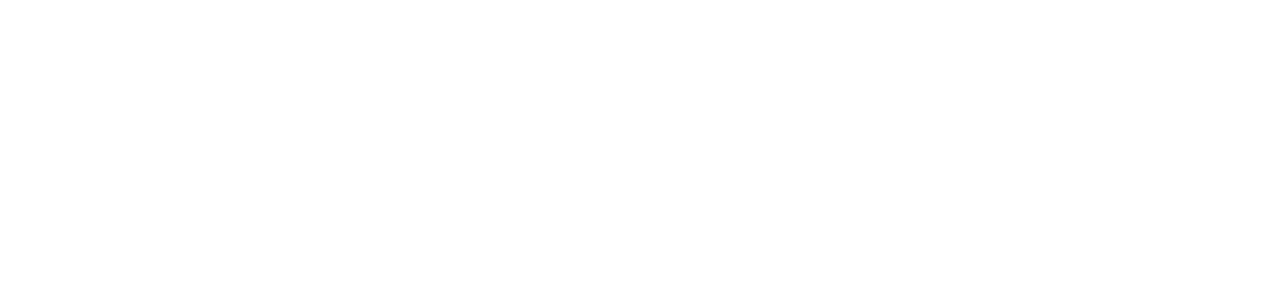
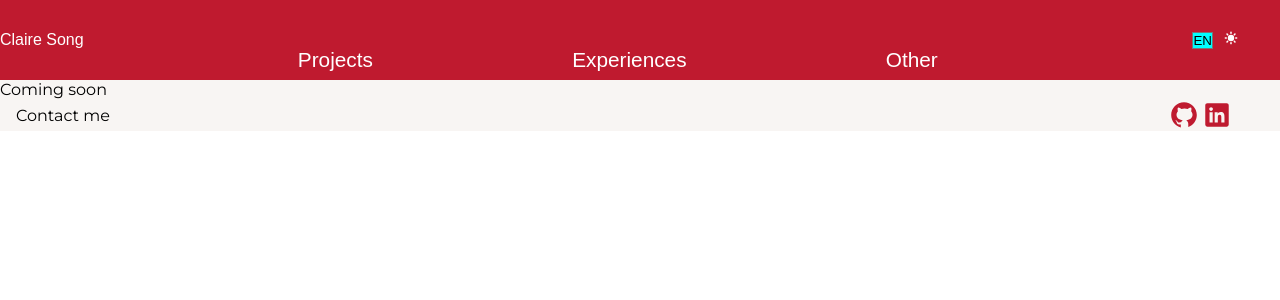
Before and after one commit to claire2d2/portfolio, a React (Vite) app: page /contact in a window 1280 px wide. Before the commit this address had no page. Shown: the top 300 px of the page. Built offline with nearby package versions, Linux system fonts and the light colour scheme; a web font is replaced by a local one.

Commit message:
contact page init

```diff
--- a/src/App.tsx
+++ b/src/App.tsx
@@ -4,6 +4,7 @@
 import Projects from "./pages/Projects/Projects";
 import Experiences from "./pages/Experiences/Experiences";
 import Other from "./pages/Other/Other";
+import Contact from "./pages/Contact/Contact";
 import "./App.css";
 
 function App() {
@@ -16,6 +17,7 @@
             <Route path="/projects" element={<Projects />} />
             <Route path="/experiences" element={<Experiences />} />
             <Route path="/other" element={<Other />} />
+            <Route path="/contact" element={<Contact />} />
           </Route>
         </Routes>
       </div>
--- /dev/null
+++ b/src/pages/Contact/Contact.tsx
@@ -0,0 +1,7 @@
+import React from "react";
+
+const Contact = () => {
+  return <div>Coming soon</div>;
+};
+
+export default Contact;
```
